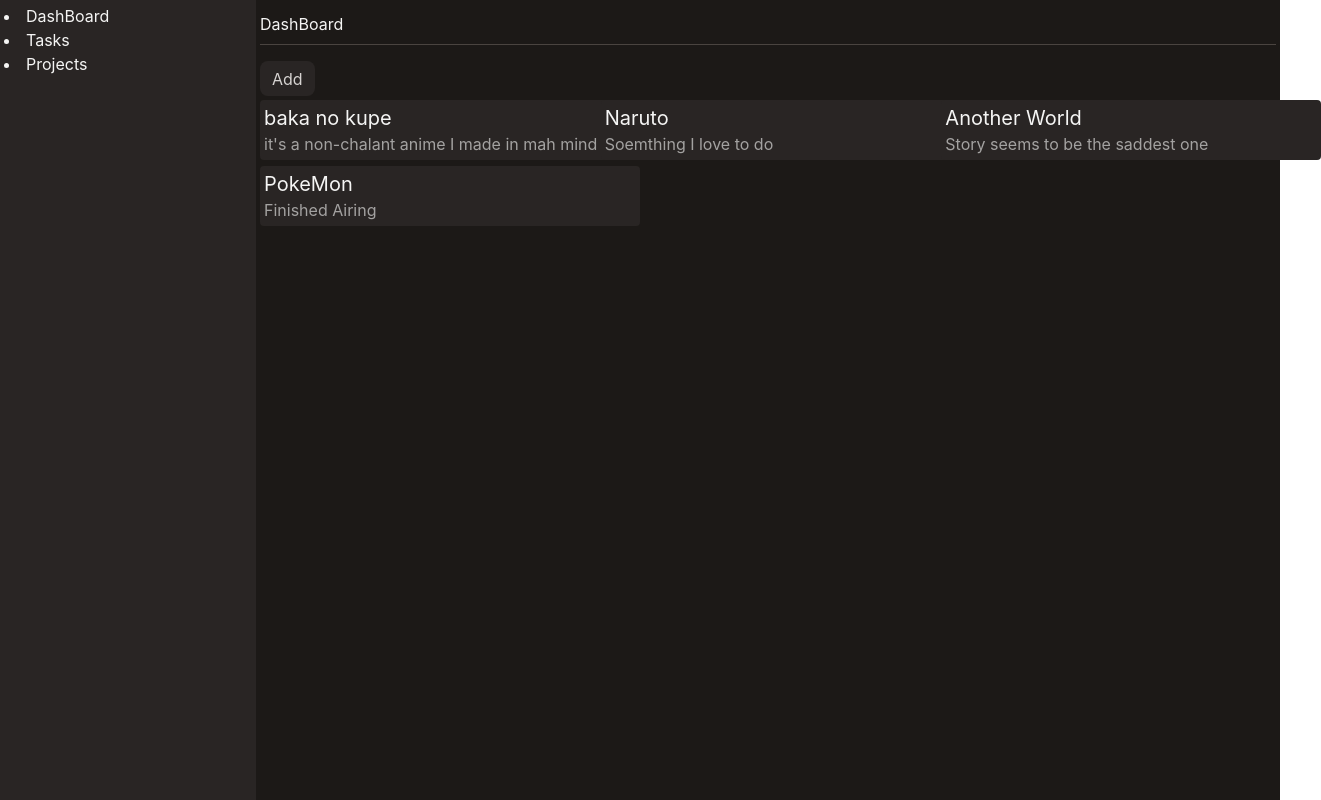
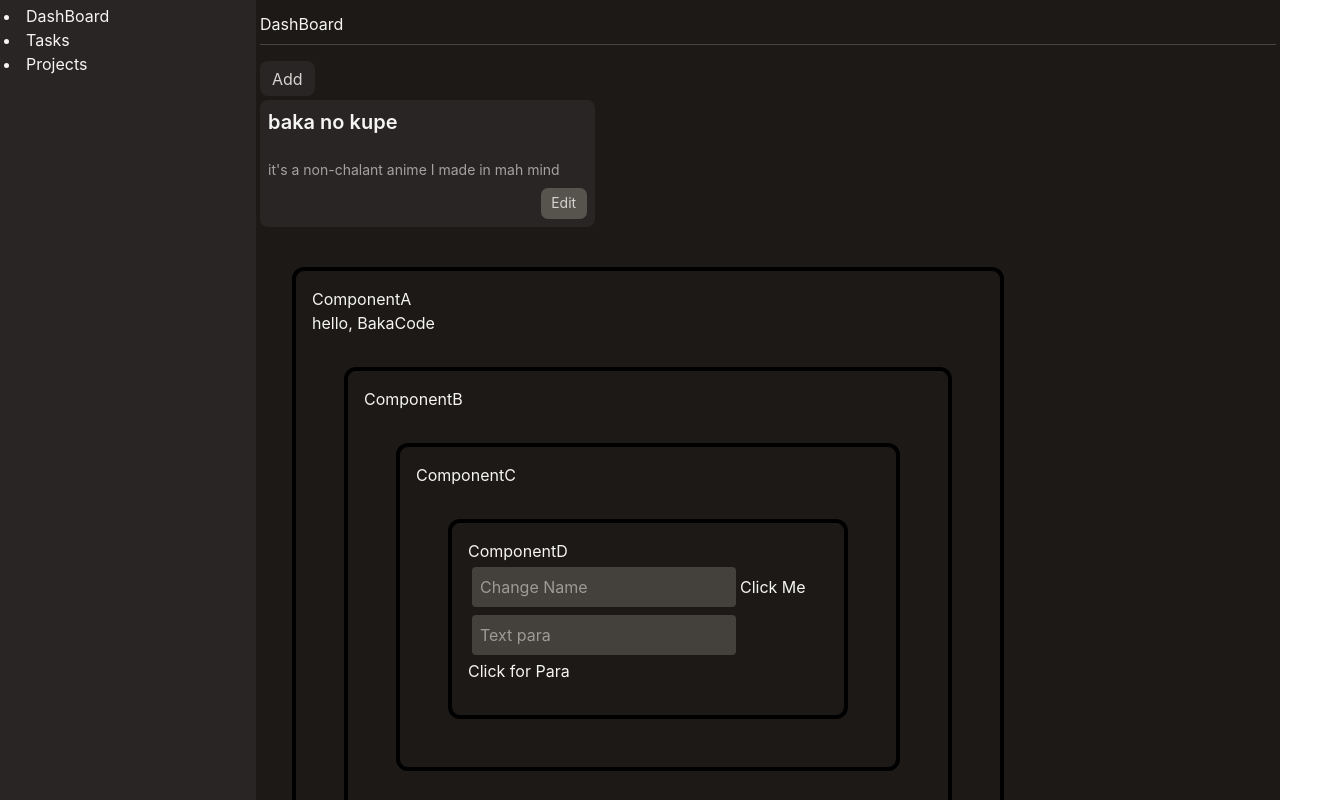
Before and after one commit to onkmade/WorkSpace, a React (Vite) app: page / in a window 1280 px wide. Shown: the top 800 px of the page, 1321 px wide, since content can reach past the window. Built offline with nearby package versions, Linux system fonts and the light colour scheme.

Commit message:
Todo app with prop drilling (before context refactor)

```diff
--- a/src/components/Button.jsx
+++ b/src/components/Button.jsx
@@ -12,7 +12,7 @@
 };
 
 
-export default function Button({ children, variant = 'primary', size = 'md', disabled = false, onClick, className }) {
+export default function Button({ children, variant = 'primary', size = 'md', disabled = false, onClick, className, type = 'submit' }) {
     return (
         <button
             onClick={onClick}
--- a/src/components/Card.jsx
+++ b/src/components/Card.jsx
@@ -1,3 +1,5 @@
+import Button from "./Button";
+
 export default function Tasks({tasks}){
     return(
         tasks.map( task => <Card task={task}/>)
@@ -6,9 +8,10 @@
 
 function Card({task}){
     return(
-        <article key={task.id} className="bg-stone-800 p-1 rounded-sm w-95">
-            <h1 className="text-xl">{task.title}</h1>
-            <p className="opacity-60">{task.description}</p>
+        <article key={task.id} className="bg-stone-800 p-2 rounded-lg grid gap-2">
+            <h1 className="text-xl font-semibold">{task.title}</h1>
+            <p className="opacity-60 text-sm pt-4">{task.description}</p>
+            <Button variant="secondary" size="sm" className={'ml-auto'}>Edit</Button>
         </article>
     )
 }
--- a/src/components/MainContent.jsx
+++ b/src/components/MainContent.jsx
@@ -2,6 +2,10 @@
 import Button from "./Button";
 import Modal from "./Modal";
 import Tasks from "./Card";
+import ComponentA from "../practice/ComponentA";
+import ComponentB from "../practice/ComponentB";
+import ComponentC from "../practice/ComponentC";
+import ComponentD from "../practice/ComponentD";
 
 export function MainContentArea({children}){
     return(
@@ -11,11 +15,11 @@
     )
 }
 
-export function MainContent({selected, tasks}){
+export function MainContent({selected, tasks, onTask}){
     return(
         <main className="flex-1 p-1">
             <MainHeader selected={selected}/>
-            <MainArea>
+            <MainArea todo={tasks} onTask={onTask}>
                 <MainAreaSection todotask={tasks}/>
             </MainArea>
         </main>
@@ -31,7 +35,7 @@
     )
 }
 
-function MainArea({children}){
+function MainArea({children, onTask, todo}){
     const [isOpen, setIsClose] = useState(false);
 
     function handleClose(e){
@@ -42,7 +46,7 @@
     return(
         <div className="">
             <Button onClick={() => setIsClose(!isOpen)}>Add</Button>
-            <Modal isOpen={isOpen} onHandleClose={handleClose}/>
+            <Modal todo={todo} onGrab={onTask} isOpen={isOpen} onHandleClose={handleClose}/>
             {children}
         </div>
     );
@@ -51,17 +55,20 @@
 function MainAreaSection({todotask}){
     return(
         <section
-            className="py-1"
+            className="py-1 space-y-2"
         >
             <MainAreaArticle tasks={todotask}/>
+            <div className="flex gap-1">
+                <ComponentA />
+            </div>
         </section>
     );
 }
 
-function MainAreaArticle({tasks}){
+function MainAreaArticle({tasks, onTask}){
     return(
         <div
-            className="grid grid-cols-1 sm:grid-cols-2 lg:grid-cols-3 gap-1.5 grid-cols-[repeat(auto-fill, minmax(220px, 1fr))]"
+            className="grid grid-cols-[repeat(auto-fill,minmax(min(100%,275px),1fr))] items-start gap-1.5"
         >
             <Tasks tasks={tasks}/>
         </div>
--- a/src/components/Modal.jsx
+++ b/src/components/Modal.jsx
@@ -2,7 +2,21 @@
 import Button from "./Button";
 import { IconX } from '@tabler/icons-react';
 
-export default function Modal({ onHandleClose, isOpen }) {
+export default function Modal({ onHandleClose, isOpen, onGrab, todo }) {
+    const [title, setTitle] = useState('');
+    const [description, setDescription] = useState('');
+    const index = todo.length;
+
+    console.log(todo);
+
+    function handleSubmit(e){
+        e.preventDefault();
+        if(!title.trim()) return;
+        onGrab([...todo], {id: index + 1, title, description, status: 'incomplete'});
+        setTitle('');
+        setDescription('');
+    }
+
     return(
         <div
             onClick={onHandleClose}
@@ -10,7 +24,7 @@
         >
             <form
                 onClick={(e) => e.stopPropagation()}
-                onSubmit={(e) => e.preventDefault()}
+                onSubmit={handleSubmit}
                 className="bg-stone-800 max-w-md w-100 h-fit rounded-xl space-y-2 border border-stone-500 p-4 z-50"
             >
                 <div className="flex justify-between items-center">
@@ -30,6 +44,8 @@
                     <label htmlFor="title">
                         <span className="text-stone-400 text-sm">Title:</span>
                         <input
+                            value={title}
+                            onChange={(e) => setTitle(e.target.value)}
                             type="text"
                             id="title"
                             placeholder="Enter the Title"
@@ -40,6 +56,8 @@
                     <label htmlFor="description">
                         <span className="text-stone-400 text-sm">Description:</span>
                         <input
+                            value={description}
+                            onChange={(e) => setDescription(e.target.value)}
                             type="text"
                             id="description"
                             placeholder="Enter the Description"
@@ -48,7 +66,12 @@
                     </label>
 
                     <span className="flex items-center justify-end pt-2">
-                        <Button className="bg-stone-700 text-white px-4 py-2 rounded">Add Task</Button>
+                        <Button
+                            type="submit"
+                            className="bg-stone-700 text-white px-4 py-2 rounded"
+                            >
+                                Add Task
+                        </Button>
                     </span>
                 </div>
             </form>
--- a/src/components/PageLayout.jsx
+++ b/src/components/PageLayout.jsx
@@ -1,20 +1,18 @@
 import { useState } from "react";
 import { MainContentArea, MainContent } from "./MainContent";
 import SideBar from "./SideBar";
+
 
 export default function PageLayout(){
     const [selected, setSelected] = useState('DashBoard');
     const [todo, setTodo] = useState([
         {id: 1, title: 'baka no kupe', description: "it's a non-chalant anime I made in mah mind", status: 'incomplete'},
-        {id: 2, title: 'Naruto', description: 'Soemthing I love to do', status: 'complete'},
-        {id: 2, title: 'Another World', description: 'Story seems to be the saddest one', status: 'complete'},
-        {id: 2, title: 'PokeMon', description: 'Finished Airing', status: 'incomplete'},
-    ])
+    ]);
 
     return(
         <MainContentArea>
             <SideBar onPageSelect={setSelected}/>
-            <MainContent selected={selected} tasks={todo}/>
+            <MainContent onTask={setTodo} selected={selected} tasks={todo}/>
         </MainContentArea>
     );
 }
--- a/src/components/SideBar.jsx
+++ b/src/components/SideBar.jsx
@@ -6,7 +6,7 @@
         <aside className="bg-stone-800 w-full max-w-[16rem] min-w-56 p-1">
             <SideBarContent onPageClick={onPageSelect}/>
         </aside>
-    )
+    );
 }
 
 function SideBarContent({onPageClick}){
--- a/src/index.css
+++ b/src/index.css
@@ -1 +1,10 @@
 @import 'tailwindcss';
+
+.box{
+    border: 0.25rem;
+    border-color: black;
+    padding: 1rem;
+    border-radius: 0.75rem;
+    border-style: solid;
+    margin: 2rem;
+}
--- /dev/null
+++ b/src/practice/ComponentA.jsx
@@ -0,0 +1,23 @@
+import { createContext, useState } from "react";
+import ComponentB from "./ComponentB";
+
+export const UserContext = createContext();
+export const DescriptionContext = createContext('');
+
+export default function ComponentA(){
+    const [user, setUser ] = useState('BakaCode');
+    const [para, setPara ] = useState('');
+
+    return(
+        <div className="box">
+            <h1>ComponentA</h1>
+            <p>hello, {user}</p>
+            <p>{para}</p>
+            <UserContext.Provider value={{user,setUser}}>
+                <DescriptionContext.Provider value={{para,setPara}}>
+                    <ComponentB />
+                </DescriptionContext.Provider>
+            </UserContext.Provider>
+        </div>
+    );
+}
--- /dev/null
+++ b/src/practice/ComponentB.jsx
@@ -0,0 +1,10 @@
+import ComponentC from "./ComponentC";
+
+export default function ComponentB(){
+    return(
+        <div className="box">
+            <h1>ComponentB</h1>
+            <ComponentC />
+        </div>
+    );
+}
--- /dev/null
+++ b/src/practice/ComponentC.jsx
@@ -0,0 +1,10 @@
+import ComponentD from "./ComponentD";
+
+export default function ComponentC(){
+    return(
+        <div className="box">
+            <h1>ComponentC</h1>
+            <ComponentD />
+        </div>
+    );
+}
--- /dev/null
+++ b/src/practice/ComponentD.jsx
@@ -0,0 +1,28 @@
+import { useContext, useState } from "react";
+import { UserContext, DescriptionContext } from "./ComponentA";
+
+export default function ComponentD(){
+    const {user, setUser} = useContext(UserContext);
+    const {para, setPara} = useContext(DescriptionContext)
+    const [input, setInput] = useState('');
+    const [title, setTitle] = useState('')
+    return(
+        <div className="box w-100 h-50">
+            <h1>ComponentD</h1>
+            <input
+                onChange={(e) => setInput(e.target.value)}
+                type="text"
+                placeholder="Change Name"
+                className="my-1 mx-1 bg-stone-700 outline-none border-none rounded-sm p-2"
+            />
+            <button onClick={() => setUser(input)}>Click Me</button>
+            <input
+                onChange={(e) => setTitle(e.target.value)}
+                type="text"
+                placeholder="Text para"
+                className="my-1 mx-1 bg-stone-700 outline-none border-none rounded-sm p-2"
+            />
+            <button onClick={() => setPara(title)}>Click for Para</button>
+        </div>
+    );
+}
```
